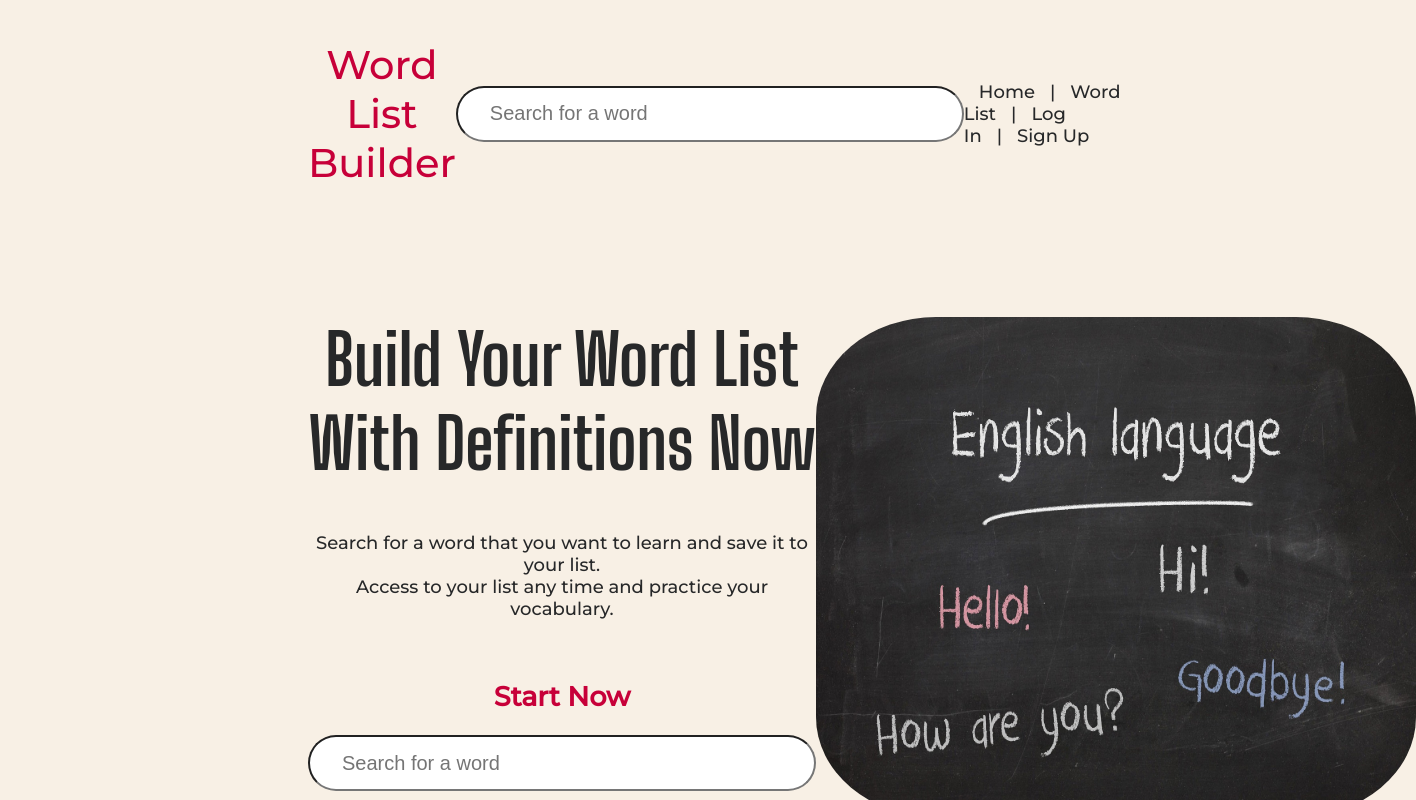
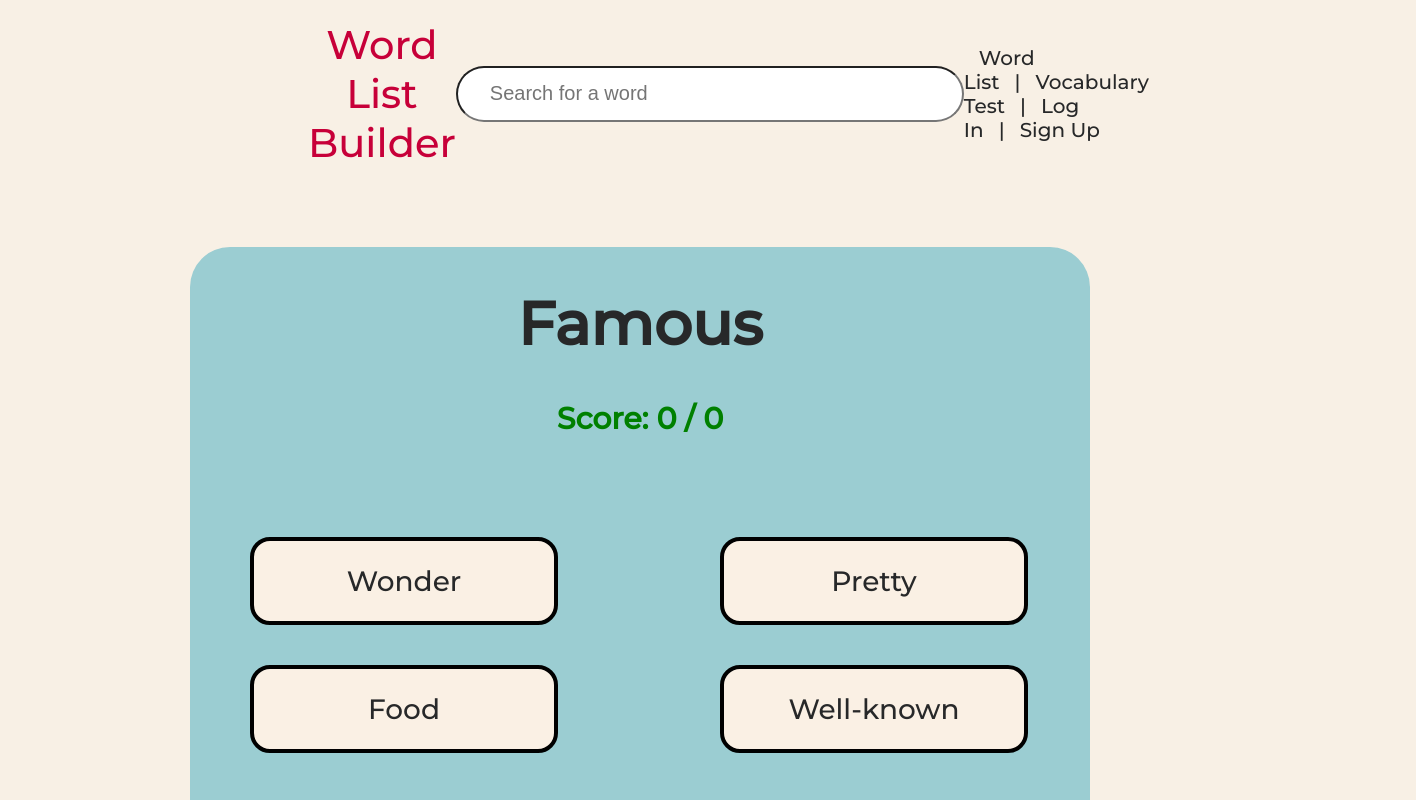
Before and after one commit to UygarDeniz/Word-List-App, a React (Vite) app in the folder client/: page /test in a window 1280 px wide. Shown: the top 800 px of the page, 1416 px wide, since content can reach past the window. Built offline with nearby package versions, Linux system fonts and the light colour scheme.

Commit message:
vocubalary-test-add

```diff
--- a/client/src/components/Header.jsx
+++ b/client/src/components/Header.jsx
@@ -10,9 +10,9 @@ function Header() {
         <SearchBar />
 
         <nav>
-          <Link to="/" className="nav-link">Home</Link>
+          <Link to="/wordlist" className="nav-link">Word List</Link>
           <span>|</span>
-          <Link to="/wordlist" className="nav-link">Word List</Link>
+          <Link to="/test" className="nav-link">Vocabulary Test</Link>
           <span>|</span>
           {localStorage.getItem("token") ? <Link to="/logout" className="nav-link">Log Out</Link>
           : <>
--- a/client/src/pages/App.jsx
+++ b/client/src/pages/App.jsx
@@ -2,10 +2,12 @@ import React, { useEffect } from "react";
 import { BrowserRouter, Routes, Route } from "react-router-dom";
 import ReactGA from "react-ga4";
 import Landing from "./Landing.jsx";
+import Test from "./Test.jsx";
 import Wordlist from "./Wordlist.jsx";
 import SignUp from "./SignUp.jsx";
 import Login from "./Login.jsx";
 import LogOut from "./LogOut.jsx";
+
 import "../styles/style.css";
 
 
@@ -19,7 +21,7 @@ function App() {
     <BrowserRouter>
       <Routes>
         <Route path="/" element={<Landing />} />
-        <Route path="/home" element={<Landing />} />
+        <Route path="/test" element={<Test />} />
         <Route path="/wordlist" element={<Wordlist />} />
         <Route path="/wordlist/:word" element={<Wordlist />} />
         <Route path="/logout" element={<LogOut />} />
--- /dev/null
+++ b/client/src/pages/Test.jsx
@@ -0,0 +1,81 @@
+import React, { useState, useEffect } from "react";
+import Header from "../components/Header";
+import questions from "./testData.js";
+import "../styles/style.css";
+
+function Test() {
+  const [currentQuestion, setCurrentQuestion] = useState(0);
+  const [selectedAnswer, setSelectedAnswer] = useState(null);
+  const [answerClass, setAnswerClass] = useState(null);
+  const [score, setScore] = useState({true: 0, false: 0});
+  const [gameEnd, setGameEnd] = useState(false);
+
+
+  function handleClick(answer) {
+    const isEnd = currentQuestion < questions.length - 1;
+    setAnswerClass(answer.correct ? "answer true" : "answer false");
+    setSelectedAnswer(answer);
+
+
+    setTimeout(() => {
+      setSelectedAnswer(null);
+      answer && setScore(prev => {
+        return answer.correct ?
+        {...prev, true: prev.true + 1} :
+        {...prev, false: prev.false + 1}
+
+      });
+
+      if(isEnd) {
+        setCurrentQuestion(currentQuestion + 1)
+      } else {
+        setGameEnd(true);
+      }
+
+    }, 1000);
+
+
+  }
+
+  function handlePlayAgain() {
+    setGameEnd(false);
+    setCurrentQuestion(0);
+    setScore({true: 0, false: 0});
+  }
+
+  return (
+    <div className="container">
+      <Header />
+      <main className="questions-container">
+        <div className="questions">
+          {!gameEnd && <h1 className="question">{questions[currentQuestion].question}</h1>}
+          {
+            <h2 className="score ">
+              Score: {score.true} / {score.true + score.false}
+            </h2>
+          }
+          {!gameEnd ?
+          <div className="answers">
+            {questions[currentQuestion].answers.map((answer, index) => (
+              <div
+                key={index}
+                className={
+                  selectedAnswer?.text === answer.text ? answerClass : "answer"
+                }
+                onClick={() => handleClick(answer)}
+              >
+                {answer.text}
+              </div>
+            ))}
+          </div>
+          : <div className="game-end">
+                <h1>Game Ended</h1>
+                <button className="btn" onClick={handlePlayAgain}>Play Again</button>
+          </div>}
+        </div>
+      </main>
+    </div>
+  );
+}
+
+export default Test;
--- /dev/null
+++ b/client/src/pages/testData.js
@@ -0,0 +1,114 @@
+const questions = [
+    {
+      id: 1,
+      question: "Famous",
+      answers: [
+        {
+          text: "Wonder",
+          correct: false,
+        },
+        {
+          text: "Pretty",
+          correct: false,
+        },
+        {
+          text: "Food",
+          correct: false,
+        },
+        {
+          text: "Well-known",
+          correct: true,
+        },
+      ],
+    },
+    {
+      id: 2,
+      question: "Holiday",
+      answers: [
+        {
+          text: "See",
+          correct: false,
+        },
+        {
+          text: "Take",
+          correct: false,
+        },
+        {
+          text: "Rest",
+          correct: true,
+        },
+        {
+          text: "Wash",
+          correct: false,
+        },
+      ],
+    },
+    {
+      id: 3,
+      question: "Like",
+      answers: [
+        {
+          text: "Enjoy",
+          correct: true,
+        },
+        {
+          text: "Good",
+          correct: false,
+        },
+        {
+          text: "Food",
+          correct: false,
+        },
+        {
+          text: "Well-known",
+          correct: false,
+        },
+      ],
+    },
+    {
+      id: 4,
+      question: "Attractive",
+      answers: [
+        {
+          text: "Give",
+          correct: false,
+        },
+        {
+          text: "Love",
+          correct: false,
+        },
+        {
+          text: "Simple",
+          correct: false,
+        },
+        {
+          text: "Pretty",
+          correct: true,
+        },
+      ],
+    },
+    {
+      id: 5,
+      question: "ill",
+      answers: [
+        {
+          text: "Sick",
+          correct: true,
+        },
+        {
+          text: "Eat",
+          correct: false,
+        },
+        {
+          text: "Food",
+          correct: false,
+        },
+        {
+          text: "Start",
+          correct: false,
+        },
+      ],
+    },
+  ];
+
+  export default questions;
--- a/client/src/styles/style.css
+++ b/client/src/styles/style.css
@@ -3,7 +3,7 @@ body {
   background-color: #f8f0e5;
   color: #272829;
   font-family: "Montserrat", sans-serif;
-  font-size: 18px;
+  font-size: 20px;
 }
 .container {
   margin: 0 300px;
@@ -17,7 +17,7 @@ body {
   display: flex;
   align-items: center;
   justify-content: space-between;
-  margin-top: 40px;
+  margin-top: 20px;
 }
 .app-name-link {
   font-size: 40px;
@@ -153,3 +153,63 @@ body {
   cursor: pointer;
   color: #c70039;
 }
+
+/* TEST */
+
+.questions-container {
+  display: flex;
+  justify-content: center;
+  text-align: center;
+  margin-top: 80px;
+}
+.questions {
+
+  background-color: #9bcdd2;
+  min-width: 900px;
+  min-height: 600px;
+  border-radius: 40px;
+}
+.answers {
+  display: grid;
+  grid-template-columns: 1fr 1fr;
+  margin-top: 100px;
+  gap: 40px;
+}
+.questions h1 {
+  font-size: 60px;
+}
+.answer {
+  display: flex;
+  justify-content: center;
+  align-items: center;
+  margin-left: 60px;
+  font-size: 28px;
+  width: 300px;
+  height: 80px;
+  border-radius: 20px;
+  background-color: #faf0e4;
+  border: 4px solid black;
+  cursor: pointer;
+}
+
+.answer:hover {
+  border: 4px solid #9925b1;
+
+}
+
+.true {
+  background-color: rgb(90, 218, 90);
+}
+
+.false {
+  background-color: rgb(218, 90, 90);
+}
+
+.score {
+  color: green;
+}
+
+.game-end {
+  margin-top: 120px;
+
+}
```
